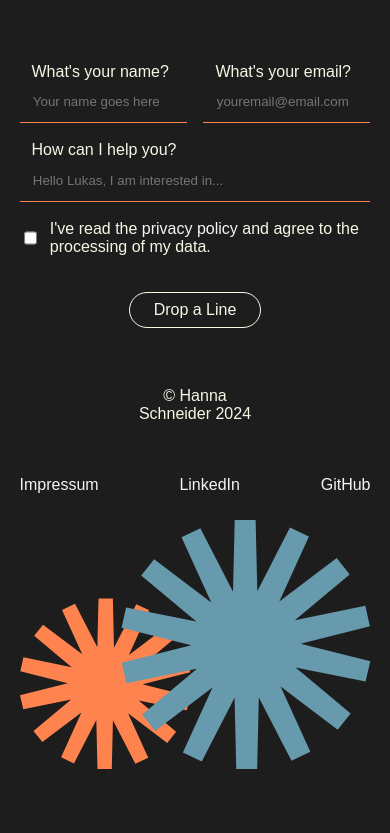
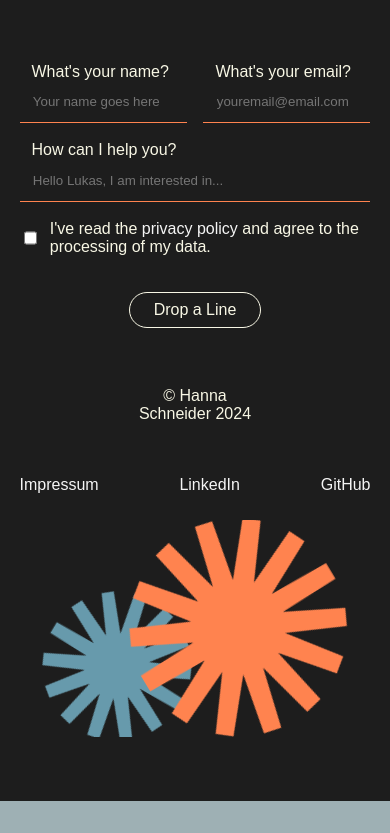
Before and after one commit to KoschKX/DAPortfolio, an Angular app: page / in a window 390 px wide. Shown: the part 4903-5736 px from the top of the page. After the commit the page ends 5704 px from the top, so only its background shows below. Built offline with nearby package versions, Linux system fonts and the light colour scheme.

Commit message:
animated gears in the contact section

```diff
--- a/src/app/contact/contact.component.html
+++ b/src/app/contact/contact.component.html
@@ -48,8 +48,17 @@
     </div>
     <div class="boxB" style="display: flex; justify-content: space-between; width: 100%;">
         <div class="box_col" style="">
-            <div  class="title" width="100%" style="display: flex; bottom: 0; width: 100%; min-height: 33%;">
-                <img src="./assets/img/seal3.svg" width="66%" height="auto" alt="" srcset="" style=" ">
+            <div  class="gear_box" width="100%" style="">
+                <div class="seal3" width="66%">
+                    <svg  width="100%" height="100%" viewBox="0 0 371 263" version="1.1" xmlns="http://www.w3.org/2000/svg" xmlns:xlink="http://www.w3.org/1999/xlink" xml:space="preserve" xmlns:serif="http://www.serif.com/" style="fill-rule:evenodd;clip-rule:evenodd;stroke-linejoin:round;stroke-miterlimit:2;">
+                        <g transform="matrix(1,0,0,1,-1.5,0)">
+                            <path d="M1.5,185.154L4.932,199.819L55.611,189.574L15.734,222.821L25.123,234.574L66.413,203.435L44.91,250.545L58.539,257.074L82.162,211.27L83.373,263L98.516,263L99.728,211.471L123.452,257.576L137.08,251.047L115.678,204.138L157.17,235.478L166.559,223.625L126.884,190.578L177.866,200.924L181.298,186.259L131.023,173.603L181.5,160.846L178.169,146.181L127.389,156.426L167.266,123.179L157.877,111.426L116.587,142.565L138.09,95.455L124.461,88.926L100.838,134.83L99.627,83L84.484,83L83.272,134.529L59.649,88.424L45.92,94.953L67.322,141.862L25.83,110.522L16.441,122.375L56.116,155.422L5.134,145.076L1.803,159.741L51.977,172.397L1.5,185.154Z" style="fill-rule:nonzero;"/>
+                        </g>
+                        <g transform="matrix(1,0,0,1,-1.5,0)">
+                            <path d="M371.805,149.258L366.79,170.686L292.742,155.716L351.007,204.295L337.289,221.466L276.959,175.969L308.378,244.801L288.465,254.341L253.949,187.417L252.179,263L230.053,263L228.283,187.71L193.62,255.075L173.707,245.535L204.977,176.997L144.353,222.787L130.635,205.469L188.604,157.184L114.115,172.3L109.1,150.873L182.557,132.381L108.805,113.742L113.672,92.314L187.867,107.284L129.603,58.705L143.321,41.534L203.65,87.031L172.231,18.199L192.145,8.659L226.661,75.73L228.431,0L250.556,0L252.326,75.29L286.842,7.925L306.903,17.465L275.632,86.003L336.256,40.213L349.974,57.531L292.005,105.816L366.495,90.7L371.362,112.127L298.053,130.619L371.805,149.258Z" style="fill-rule:nonzero;"/>
+                        </g>
+                    </svg>
+                </div>
             </div>
         </div>
     </div>
--- a/src/app/contact/contact.component.scss
+++ b/src/app/contact/contact.component.scss
@@ -93,6 +93,58 @@
         width: calc(100% - 2em);
     }
 
+    .gear_box{
+        display: flex;
+        bottom: 0; width: 100%;
+    }
+
+
+
+    :host .seal3 svg > g:nth-child(1),
+    :host .seal3 svg > g:nth-child(2){
+        -webkit-animation-duration: 5s;
+        -webkit-animation-iteration-count: infinite;
+        -webkit-animation-timing-function: linear;
+        transform-origin: center;
+    }
+
+    :host .seal3 svg > g:nth-child(1){
+        -webkit-animation-name: rotate;
+        transform-origin: 90px 175px;
+    }
+
+    :host .seal3 svg > g:nth-child(2){
+        -webkit-animation-name: rotateReverse;
+        transform-origin: 238.8px 131.5px
+    }
+
+    :host .seal3 svg > g:nth-child(1) path{
+        fill: var(--colorA);
+    }
+    :host .seal3 svg > g:nth-child(2) path{
+        fill: var(--colorF);
+    }
+
+/* === ANIMATION === */
+
+    @-webkit-keyframes rotate {
+        from {
+        -webkit-transform: rotate(0deg);
+        }
+        to {
+        -webkit-transform: rotate(360deg);
+        }
+    }
+
+    @-webkit-keyframes rotateReverse {
+        from {
+        -webkit-transform: rotate(360deg);
+        }
+        to {
+        -webkit-transform: rotate(0deg);
+        }
+    }
+
 /* === RESPONSIVE === */
 
     @media screen and (max-width: 800px) {
@@ -146,4 +198,12 @@
             margin: auto;
         }
 
+        .gear_box{
+            display: flex;
+            bottom: 0;
+            width: 100%;
+            height: 100%;
+            justify-content: center;
+        }
+
     }
```
Also changed, not shown: src/assets/img/seal3.svg.
